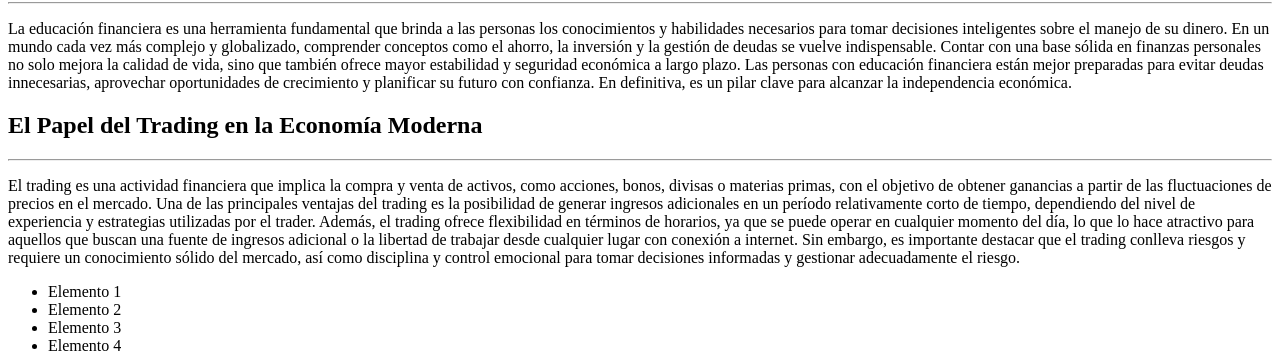
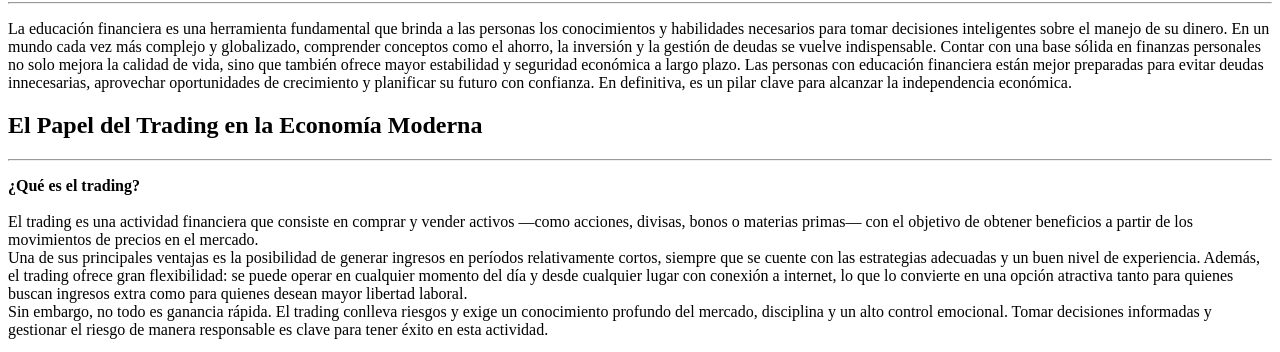
Before and after one commit to Cristian-Veliz/HTML, a plain HTML site: page index.html in a window 1280 px wide. Shown: the part 610-962 px from the top of the page. Drawn offline with Linux system fonts and the light colour scheme.

Commit message:
text-trading

```diff
--- a/index.html
+++ b/index.html
@@ -74,7 +74,12 @@
     <h2>El Papel del Trading en la Economía Moderna</h2>
     <hr />
     <p>
-      El trading es una actividad financiera que implica la compra y venta de activos, como acciones, bonos, divisas o materias primas, con el objetivo de obtener ganancias a partir de las fluctuaciones de precios en el mercado. Una de las principales ventajas del trading es la posibilidad de generar ingresos adicionales en un período relativamente corto de tiempo, dependiendo del nivel de experiencia y estrategias utilizadas por el trader. Además, el trading ofrece flexibilidad en términos de horarios, ya que se puede operar en cualquier momento del día, lo que lo hace atractivo para aquellos que buscan una fuente de ingresos adicional o la libertad de trabajar desde cualquier lugar con conexión a internet. Sin embargo, es importante destacar que el trading conlleva riesgos y requiere un conocimiento sólido del mercado, así como disciplina y control emocional para tomar decisiones informadas y gestionar adecuadamente el riesgo.
+      <strong>¿Qué es el trading?</strong><br><br>
+      El trading es una actividad financiera que consiste en comprar y vender activos —como acciones, divisas, bonos o materias primas— con el objetivo de obtener beneficios a partir de los movimientos de precios en el mercado. <br>
+
+      Una de sus principales ventajas es la posibilidad de generar ingresos en períodos relativamente cortos, siempre que se cuente con las estrategias adecuadas y un buen nivel de experiencia. Además, el trading ofrece gran flexibilidad: se puede operar en cualquier momento del día y desde cualquier lugar con conexión a internet, lo que lo convierte en una opción atractiva tanto para quienes buscan ingresos extra como para quienes desean mayor libertad laboral. <br>
+
+      Sin embargo, no todo es ganancia rápida. El trading conlleva riesgos y exige un conocimiento profundo del mercado, disciplina y un alto control emocional. Tomar decisiones informadas y gestionar el riesgo de manera responsable es clave para tener éxito en esta actividad.
     </p>
 
     <ul>
```
